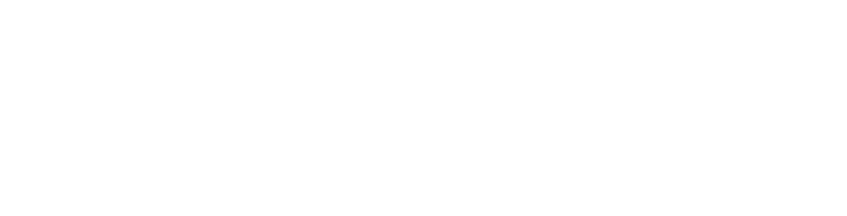
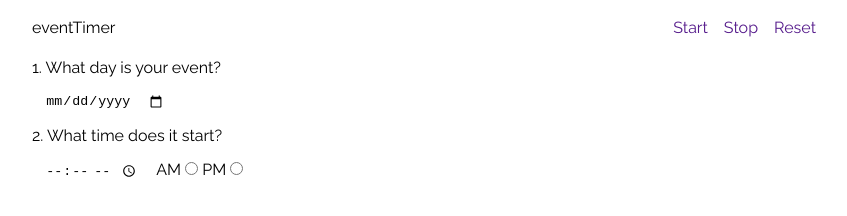
Before and after one commit to thebigtoona/CountdownTimer, a plain HTML site: page countdown/app/index.html in a window 1280 px wide. Shown: the whole page, without its empty margins (208-1055 px from the left). Drawn offline with Linux system fonts and the light colour scheme.

Commit message:
set up more layout for timer. added inputs

```diff
--- a/countdown/app/index.html
+++ b/countdown/app/index.html
@@ -17,6 +17,14 @@
   <nav class="navbar">
     <div class="navbar_inner">
       <!-- navbar stuff here -->
+      <div class="navbar_brand">eventTimer</div>
+      <div class="navbar_body">
+        <div class="navbar_nav">
+          <div class="nav_item"><a href="" aria-label="Start">Start</a></div>
+          <div class="nav_item"><a href="" aria-label="Stop">Stop</a></div>
+          <div class="nav_item"><a href="" aria-label="Reset">Reset</a></div>
+        </div>
+      </div>
     </div>
   </nav>
 </header>
@@ -24,10 +32,31 @@
 <!-- main -->
 <div class="site_wrapper">
   <main class="timer">
+
+    <section class="timer_controls">
+      <div class="section_inner">
+        <p class="date_p">
+          1. What day is your event?
+        </p>
+        <input type="date" id="dateInput" aria-label="date selection">
+
+        <p class="time_p">
+          2. What time does it start?
+        </p>
+        <input type="time" id="timeInput" aria-label="time selection">
+        <label for="amRadio" aria-label="AM">AM</label>
+        <input type="radio" id="amRadio">
+        <label for="pmRadio" aria-label="PM">PM</label>
+        <input type="radio" id="pmRadio">
+      </div>
+    </section>
+
     <section class="timer_display">
-      <!-- timer display -->
+        <div class="section_inner">
+          <!-- timer display -->
+
+        </div>
     </section>
-    <section class="timer_controls"></section>
   </main>
 </div>
 
--- a/countdown/app/resources/styles.css
+++ b/countdown/app/resources/styles.css
@@ -1,3 +1,94 @@
-:root {
+/* root variables */
+:root
+{
   --raleway: 'Raleway', sans-serif;
+  --clock-photo: url('');
 }
+
+*
+{
+  margin: 0;
+  padding: 0;
+  border: 0;
+  text-decoration: none;
+  list-style: none;
+}
+
+body, html
+{
+  width: 100%;
+  height: 100%;
+
+  font-size: 16px;
+  font-family: var(--raleway);
+  font-weight: 400;
+  line-height: 1.5;
+
+  background-image: var(--clock-photo);
+  background-attachment: fixed;
+  background-origin: border-box;
+  background-position: center;
+  background-repeat: no-repeat;
+  background-size: cover;
+}
+
+h1, h2, h3
+{
+  margin-bottom: 1em;
+}
+
+input
+{
+  padding: 1em;
+}
+
+header, nav, section
+{
+  width: 100%;
+}
+
+/* NAVBAR STYLES */
+.navbar
+{
+  width: inherit;
+}
+
+.navbar_inner
+{
+  max-width: 800px;
+  margin-left: auto;
+  margin-right: auto;
+  display: flex;
+  flex-wrap: wrap;
+}
+
+.navbar_brand
+{
+  padding: 1em;
+  padding-left: 0;
+}
+
+.navbar_body
+{
+  margin-left: auto;
+  position: relative;
+}
+
+.navbar_nav
+{
+  display: inline-flex;
+  padding: 1em;
+}
+
+.nav_item
+{
+  margin-left: 1em;
+}
+
+/* Main */
+.section_inner
+{
+  max-width: 800px;
+  margin-left: auto;
+  margin-right: auto;
+}
```
